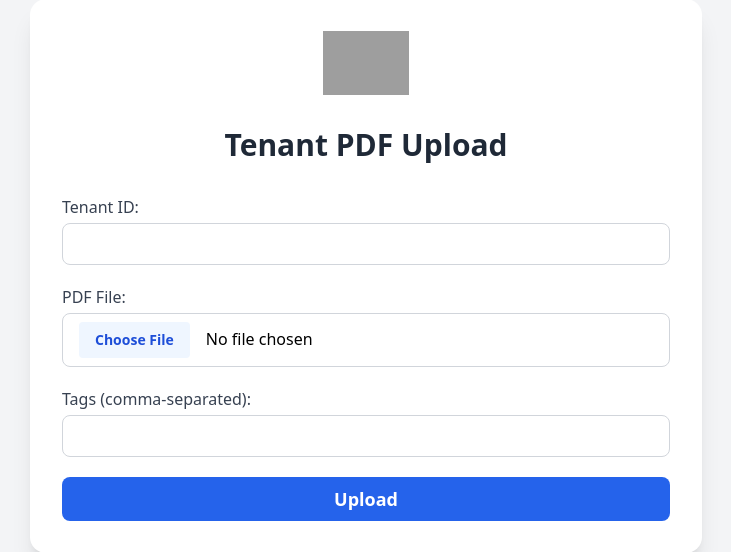
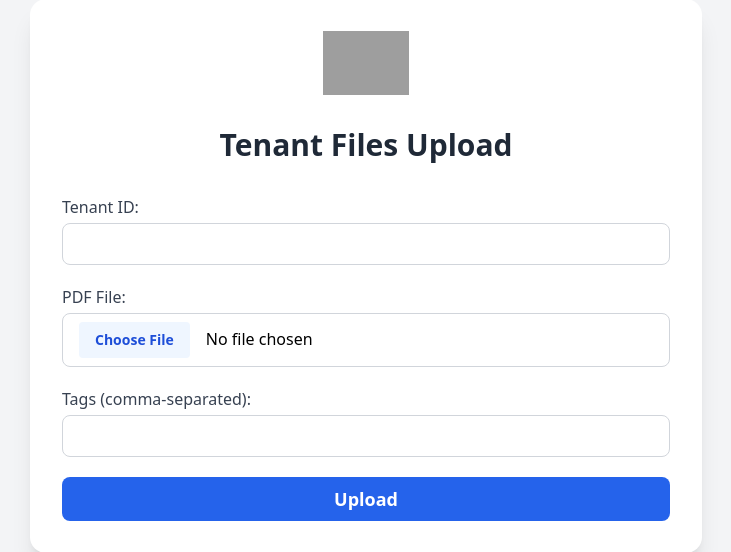
Before and after one commit to anshrightskale/MultiTenantPDFApp, a Flask app: page / in a window 1280 px wide. Shown: the part 124-676 px from the top of the page, without its empty margins (274-1005 px from the left). Run offline with Flask 3, Linux system fonts and the light colour scheme; some libraries are stand-ins or nearby versions; grey boxes are pictures that could not be loaded.

Commit message:
stable aws version

```diff
--- a/templates/index.html
+++ b/templates/index.html
@@ -14,7 +14,7 @@
       <img src="/static/right-skale-logo.jpeg" alt="Company Logo" class="h-16 object-contain">
     </div>
 
-    <h2 class="text-3xl font-bold text-center text-gray-800">Tenant PDF Upload</h2>
+    <h2 class="text-3xl font-bold text-center text-gray-800">Tenant Files Upload</h2>
 
     <!-- Upload Form -->
     <form method="POST" enctype="multipart/form-data" class="space-y-5">
```
